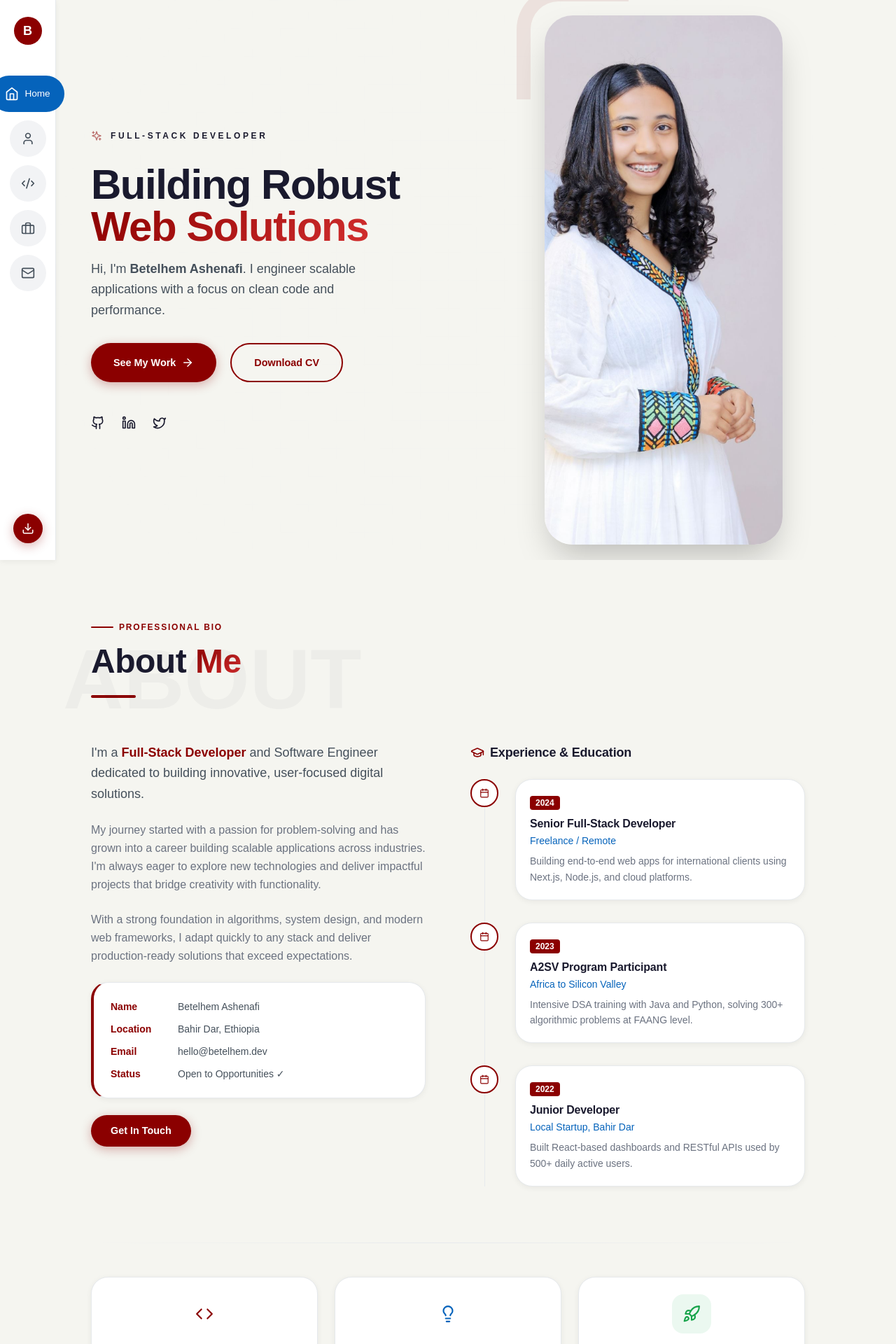
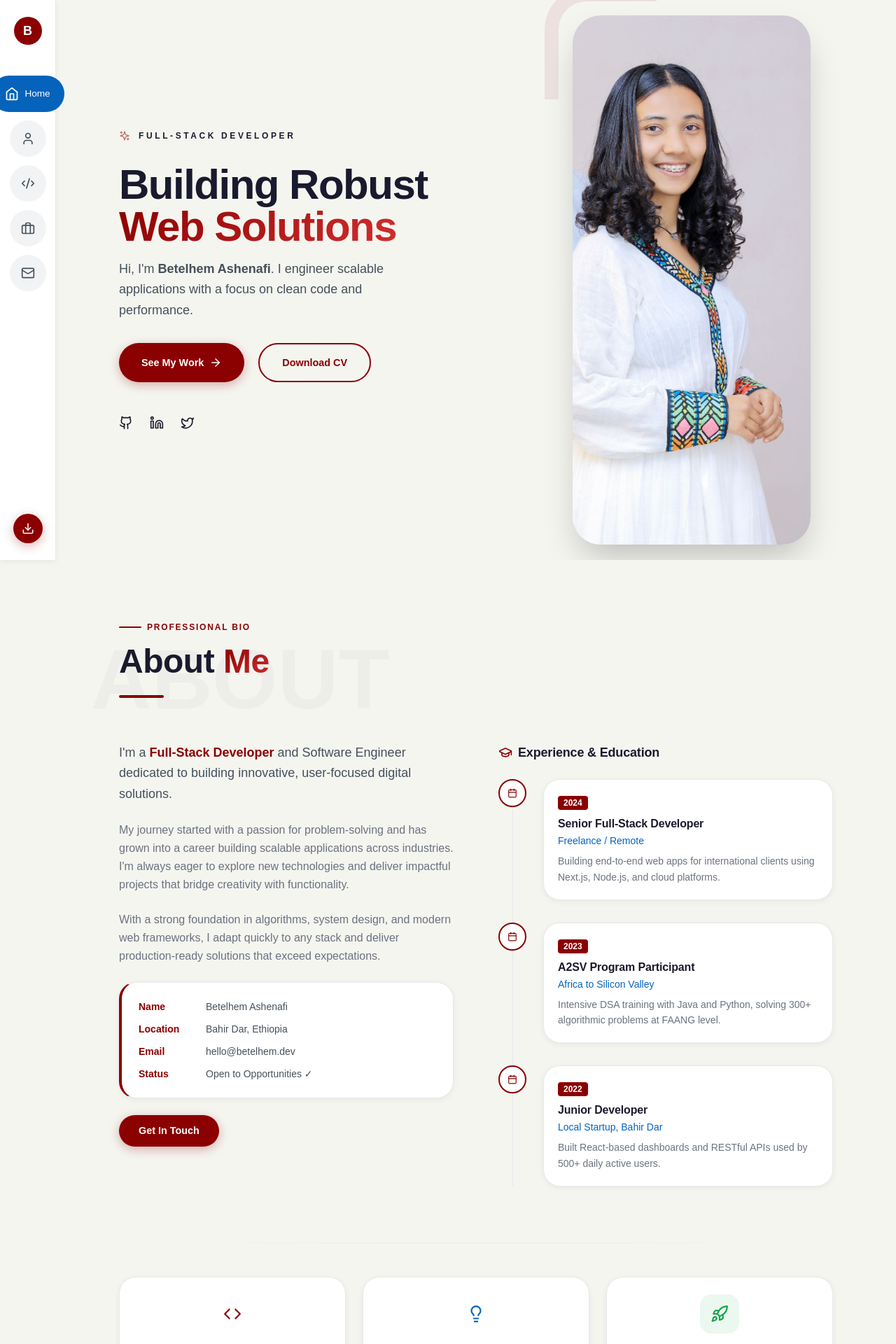
Before and after one commit to Betelhem-Ashenafi/portfolio-, a Next.js app: page / in a window 1280 px wide. Shown: the top 1920 px of the page at 70% size. Built offline with nearby package versions, Linux system fonts and the light colour scheme.

Commit message:
feat: assemble redesigned components on main page

```diff
--- a/app/page.tsx
+++ b/app/page.tsx
@@ -12,11 +12,13 @@ export default function Home() {
     <main className="min-h-screen overflow-x-hidden">
       <ScrollProgress />
       <Navigation />
-      <Hero />
-      <About />
-      <Skills />
-      <Projects />
-      <Contact />
+      <div className="content-area">
+        <Hero />
+        <About />
+        <Skills />
+        <Projects />
+        <Contact />
+      </div>
       <BackToTop />
     </main>
   )
```
